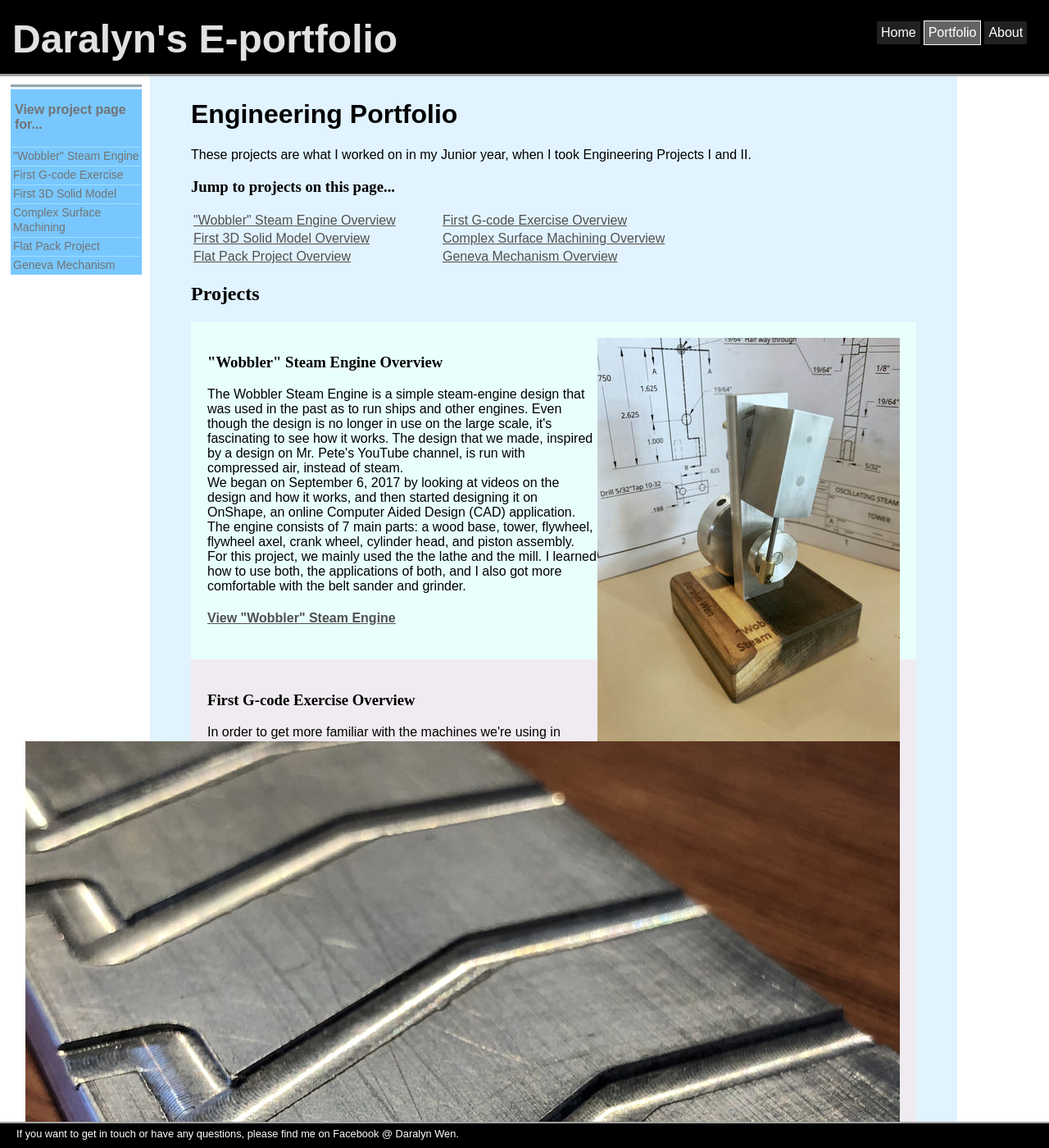
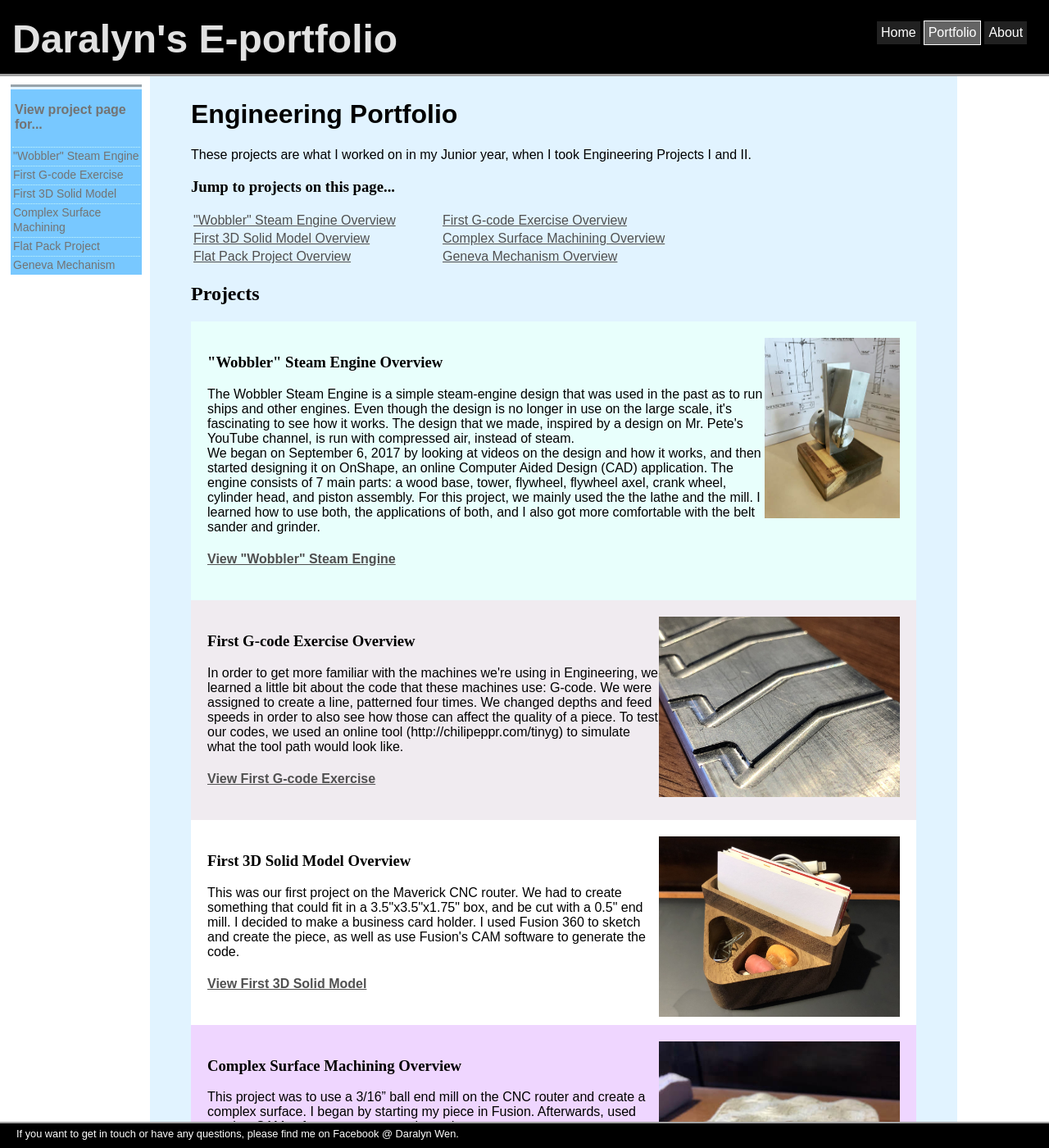
Before and after one commit to daralyn/daralyn.github.io, a Jekyll site: the page built from portfolio/engineering/index.html, in a window 1280 px wide and 1400 px high. Shown: the whole window at 82% size. Built offline with Jekyll 4.4.1, drawn with Linux system fonts in a browser that asks for light colours.

Commit message:
Update index.html

```diff
--- a/portfolio/engineering/index.html
+++ b/portfolio/engineering/index.html
@@ -100,6 +100,7 @@ title: Daralyn's Engineering Portfolio
 <style>
 	img{
 		float: right;
+		height: 220px;
 	}
 
 	#wobblerbackground{
```
